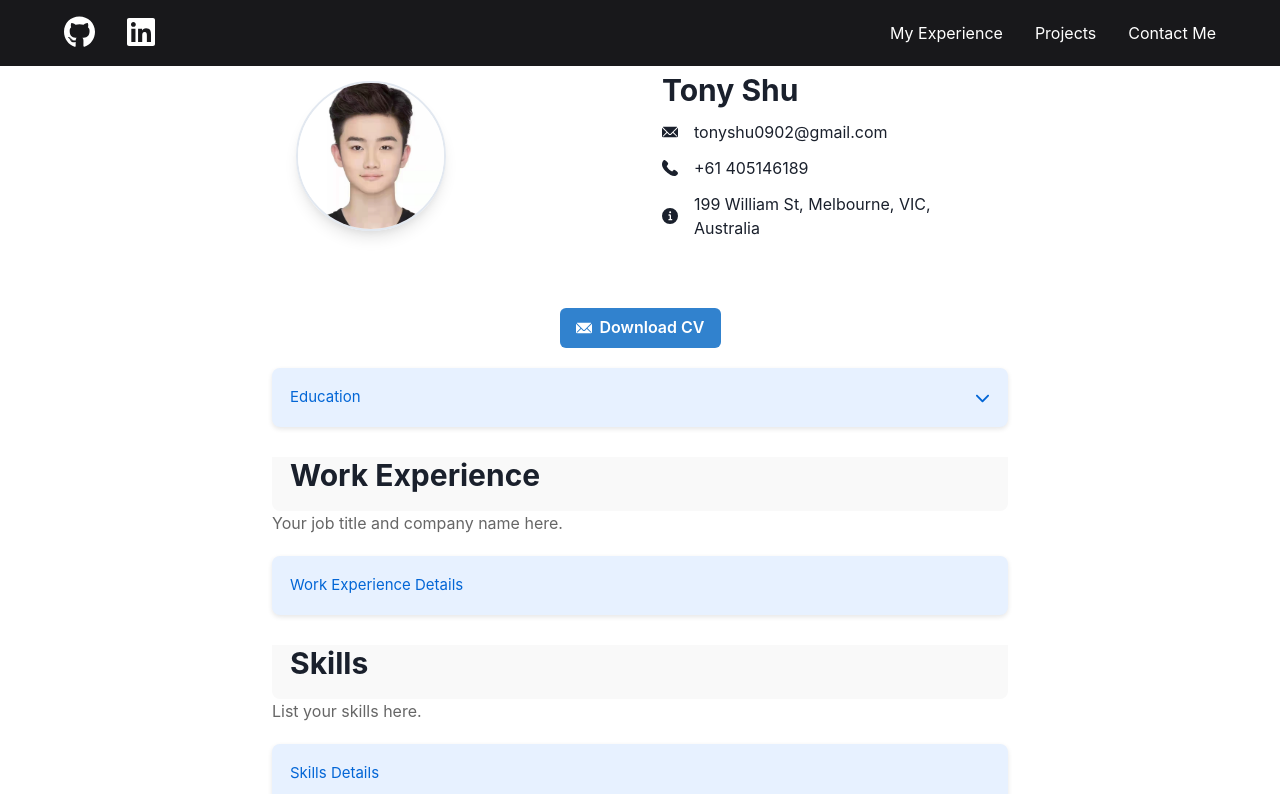
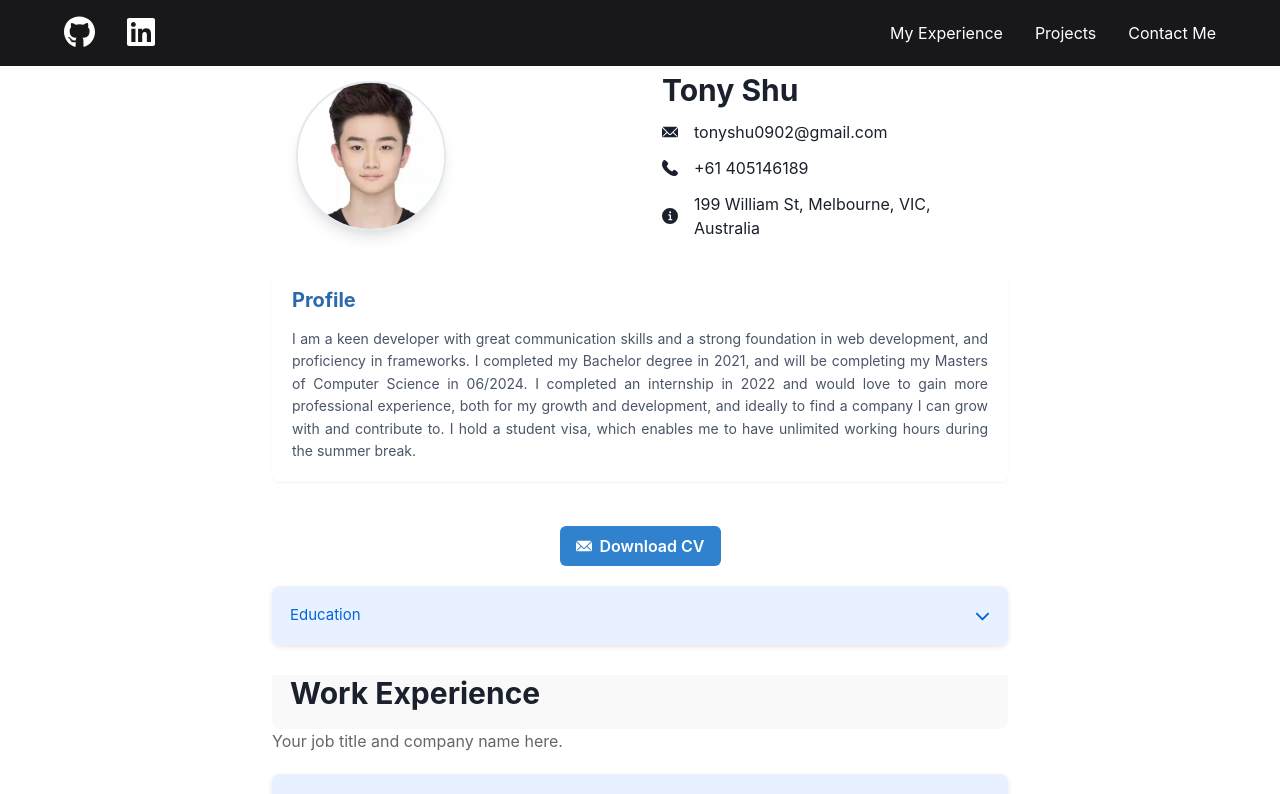
Before and after one commit to tonyshu001/MyPortfolio, a React (Create React App) app: page /experience in a window 1280 px wide. Shown: the top 794 px of the page. Built offline with nearby package versions, Linux system fonts and the light colour scheme.

Commit message:
complete education section and add a profile section, also enhance styling

```diff
--- a/src/components/Experience.js
+++ b/src/components/Experience.js
@@ -49,21 +49,21 @@ const ExperiencePage = () => {
     <VStack spacing={5}>
     <Flex
           direction={{ base: 'column', md: 'row' }}
-          alignItems={{ base: 'flex-start', md: 'center' }} // Align items differently on mobile vs desktop
+          alignItems={{ base: 'flex-start', md: 'center' }}
           w="full"
           p={{ base: 4, md: 6 }} // Padding responsive
-          mb={6} // Margin bottom for spacing between this and next section
+          mb={6}
         >
           <Image
-            boxSize="150px" // increased from 100px to 150px
+            boxSize="150px"
             borderRadius="full"
             src={profilePic}
             alt={name}
-            objectFit="cover" // ensures the image covers the area without stretching
-            boxShadow="lg" // adds a large shadow for a subtle depth effect
-            border="2px" // optional: adds a border
-            borderColor="gray.200" // optional: sets the border color
-            mr={{ base: 0, md: 6 }} // adjust margin as needed
+            objectFit="cover"
+            boxShadow="lg"
+            border="2px"
+            borderColor="gray.200"
+            mr={{ base: 0, md: 6 }}
             mb={{ base: 4, md: 0 }}
             />
 
@@ -85,6 +85,17 @@ const ExperiencePage = () => {
 
         </Flex>
 
+        <Box className="profile-section" p={5} boxShadow="sm" rounded="lg" mt={-10} bg="white">
+            <Heading as="h3" size="md" fontWeight="bold" mb={4}>Profile</Heading>
+            <Text fontSize="md" color="gray.700">
+                I am a keen developer with great communication skills and a strong foundation in web
+                development, and proficiency in frameworks. I completed my Bachelor degree in 2021, and
+                will be completing my Masters of Computer Science in 06/2024. I completed an internship
+                in 2022 and would love to gain more professional experience, both for my growth and
+                development, and ideally to find a company I can grow with and contribute to. I hold a
+                student visa, which enables me to have unlimited working hours during the summer break.
+            </Text>
+        </Box>
 
       <Button as="a" href={resumeUrl} download leftIcon={<Icon as={EmailIcon} />} colorScheme="blue">
         Download CV
@@ -183,6 +194,29 @@ const ExperiencePage = () => {
                 </VStack>
               </Flex>
             </Box>
+
+            <Box p={5}>
+              <Text fontSize="md" className="project-description">
+              My computer science journey started at the University of Waikato, where I built a strong base in programming, software development, and computational theories. More importantly, It’s where I found my passion for the field of computer science.
+                </Text>
+                <Text fontSize="md" className="project-description">
+                  I stood out as a top student, maintaining a perfect GPA for two consecutive years. I also spent a lot of time helping my fellow students understand the material taught in our classes and prepare for exams. I believe that teaching others is a great way to make sure you really know the topic yourself. Plus, it was a great chance to work on my communication skills.
+                </Text>
+
+
+                <Flex justifyContent="center" width="full" mt={4}>
+                <Button
+                  as="a"
+                  href="/transcripts/Tianbo_bachelor_transcript.pdf" // Update with the actual path to your transcript
+                  download
+                  leftIcon={<DownloadIcon />}
+                  colorScheme="blue"
+                  mt={4}
+                >
+                  Download Transcript
+                </Button>
+                </Flex>
+              </Box>
         </VStack>
     )}
 
--- a/src/css/experience.css
+++ b/src/css/experience.css
@@ -1,27 +1,50 @@
 .education-highlight {
-    background-color: #f7f7f7; /* Light grey background for subtlety */
-    border-radius: 8px; /* Rounded corners for a modern look */
-    margin-bottom: 20px; /* Space below the section */
-    display: flex; /* Flexbox layout */
-    align-items: center; /* Center items vertically */
-    justify-content: space-between; /* Space between the logo and the text */
-    padding: 20px; /* Padding around the content */
-    box-shadow: 0 2px 4px rgba(0, 0, 0, 0.1); /* Soft shadow for depth */
+    background-color: #f7f7f7;
+    border-radius: 8px;
+    margin-bottom: 20px;
+    display: flex;
+    align-items: center;
+    justify-content: space-between;
+    box-shadow: 0 2px 4px rgba(0, 0, 0, 0.1);
   }
 
-  /* Text styles for semibold and bold text for clarity and emphasis */
+
   .education-highlight .chakra-text {
-    font-family: 'Segoe UI', sans-serif; /* Consistent font family */
-    color: #2a69ac; /* A theme color for text */
+    font-family: 'Segoe UI', sans-serif;
+    color: #2a69ac;
   }
 
-  /* Ensure that the flex container for the degree and dates expands fully */
+
   .education-highlight .chakra-flex {
     width: 100%;
   }
 
-  /* Style for the main subjects title */
+
   .education-highlight .chakra-text span {
-    color: #2c5282; /* A darker shade of blue for emphasis */
-    font-weight: 600; /* Slightly bolder font */
+    color: #2c5282;
+    font-weight: 600;
   }
+
+
+  .profile-section {
+    background-color: #ffffff;
+    border-radius: 0.375rem;
+    margin-top: -2.5rem;
+    margin-bottom: 1.5rem;
+    box-shadow: 0 4px 12px rgba(0, 0, 0, 0.05);
+    padding: 1.5rem;
+}
+
+.profile-section h3 {
+    text-align: left;
+    font-size: 1.25rem;
+    margin-bottom: 1rem;
+    color: #2a69ac;
+}
+
+.profile-section p {
+    text-align: justify;
+    font-size: 0.875rem;
+    line-height: 1.6;
+    color: #4a5568;
+}
```
